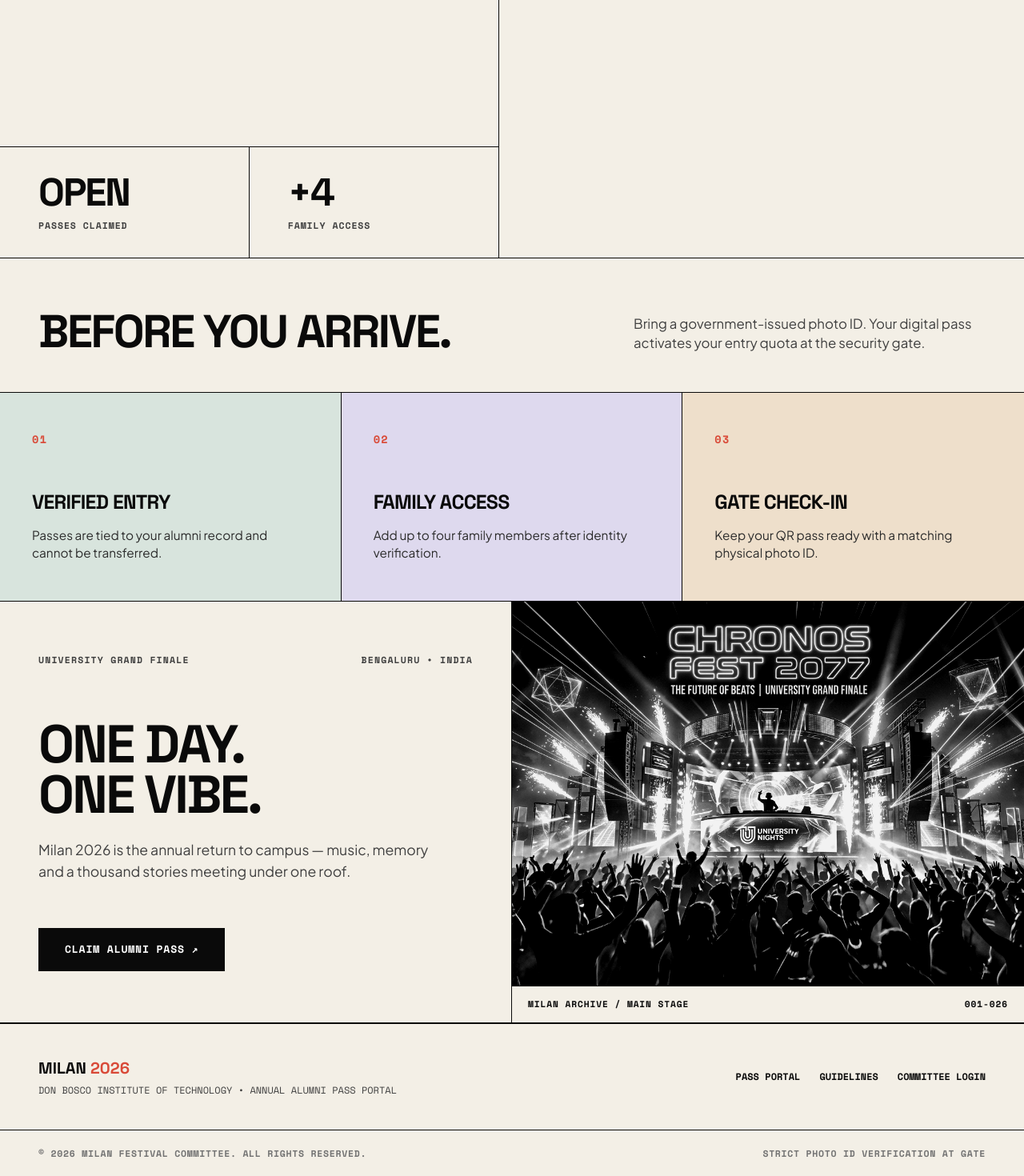
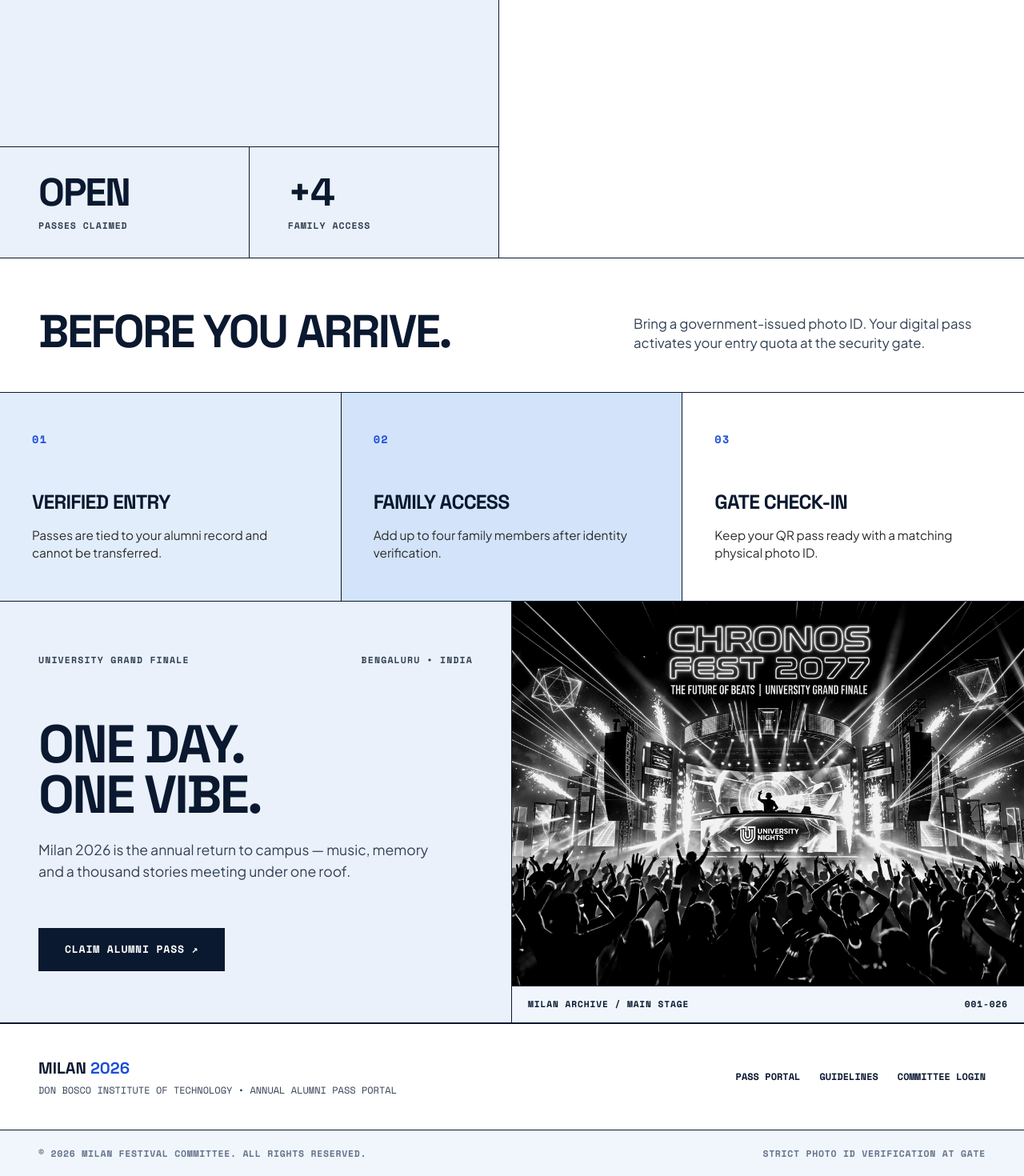
Before and after one commit to strixdominator/chronos-fest-portal, a Next.js app: page / in a window 1280 px wide. Shown: the part 477-1947 px from the top of the page at 80% size. Built offline with nearby package versions, Linux system fonts and the light colour scheme.

Commit message:
style: update palette to DBIT blue and white half-shade architectural theme

```diff
--- a/src/app/globals.css
+++ b/src/app/globals.css
@@ -1,26 +1,32 @@
 @import url('https://fonts.googleapis.com/css2?family=Plus+Jakarta+Sans:wght@400;500;600;700;800&family=Space+Grotesk:wght@500;600;700;800;900&family=Space+Mono:wght@400;700&display=swap');
 
 :root {
-  /* Sharp-Edged Swiss Brutalist Color System */
-  --bg-page: #f3efe6;
+  /* DBIT Blue & White Sharp Architectural System */
+  --bg-page: #f8fafc;
+  --bg-blue-tint: #eaf1fb; /* Half blue shade */
+  --bg-blue-soft: #f1f6fd; /* Soft cool blue tint */
   --bg-card: #ffffff;
-  --bg-card-alt: #faf8f3;
-  --bg-black: #0a0a0a;
+  --bg-card-alt: #f1f5fa;
+  --bg-black: #0a192f; /* DBIT Deep Navy */
 
-  --text-main: #0a0a0a;
-  --text-secondary: #404040;
-  --text-muted: #737373;
+  --text-main: #0a192f; /* Deep Navy */
+  --text-secondary: #334155; /* Slate */
+  --text-muted: #64748b; /* Muted Slate */
   --text-light: #ffffff;
 
-  --border-black: #0a0a0a;
-  --border-subtle: rgba(10, 10, 10, 0.15);
+  --border-black: #0a192f; /* Sharp 1px Deep Navy border */
+  --border-subtle: rgba(10, 25, 47, 0.15);
 
-  /* Muted Architectural Accents from Figma */
-  --accent-coral: #d94a38;
-  --accent-coral-subtle: rgba(217, 74, 56, 0.12);
-  --accent-lilac: #ded9ee;
-  --accent-sage: #d8e4dd;
-  --accent-ochre: #eedfcb;
+  /* DBIT Royal & Ice Blue Accents */
+  --accent-blue: #1d4ed8; /* DBIT Royal Blue */
+  --accent-coral: #1d4ed8; /* DBIT Royal Blue accent */
+  --accent-blue-subtle: rgba(29, 78, 216, 0.12);
+  --accent-navy: #0f2b5c;
+
+  /* 3-Card Section Blue Shades */
+  --card-blue-1: #e2edfc; /* Ice Blue */
+  --card-blue-2: #d2e3fa; /* Soft Slate/Sky Blue */
+  --card-blue-3: #ffffff; /* Crisp White */
 
   /* Status Colors */
   --status-approved: #0e8a5a;
@@ -420,7 +426,7 @@ html, body {
   flex-direction: column;
   justify-content: space-between;
   border-right: 1px solid var(--border-black);
-  background: var(--bg-page);
+  background: var(--bg-blue-tint); /* Half blue shade */
 }
 
 .neo-hero-left-content {
@@ -450,7 +456,7 @@ html, body {
   display: grid;
   grid-template-columns: 1fr 1fr;
   border-top: 1px solid var(--border-black);
-  background: var(--bg-page);
+  background: var(--bg-blue-tint);
 }
 
 .neo-hero-stat-cell {
@@ -483,7 +489,7 @@ html, body {
 
 .neo-hero-right {
   padding: 56px 48px;
-  background: var(--bg-page);
+  background: #ffffff; /* Half white shade */
   display: flex;
   align-items: flex-start;
   justify-content: center;
@@ -494,10 +500,12 @@ html, body {
   max-width: 560px;
   background: #ffffff;
   border: 1px solid var(--border-black);
+  box-shadow: 4px 4px 0px 0px var(--border-black);
 }
 
 .neo-portal-body {
   padding: 36px 36px;
+  background: #ffffff;
 }
 
 /* ==========================================================================
@@ -505,7 +513,7 @@ html, body {
    ========================================================================== */
 .before-arrive-section {
   border-bottom: 1px solid var(--border-black);
-  background: var(--bg-page);
+  background: #ffffff;
 }
 
 .before-arrive-header {
@@ -515,6 +523,7 @@ html, body {
   gap: 32px;
   padding: 64px 48px 48px;
   border-bottom: 1px solid var(--border-black);
+  background: #ffffff;
 }
 
 .before-arrive-title {
@@ -553,15 +562,15 @@ html, body {
 }
 
 .before-arrive-card.card-sage {
-  background: var(--accent-sage);
+  background: var(--card-blue-1); /* Ice blue */
 }
 
 .before-arrive-card.card-lilac {
-  background: var(--accent-lilac);
+  background: var(--card-blue-2); /* Soft Sky/Royal blue tint */
 }
 
 .before-arrive-card.card-ochre {
-  background: var(--accent-ochre);
+  background: var(--card-blue-3); /* Crisp white */
 }
 
 .before-arrive-card-num {
@@ -596,7 +605,7 @@ html, body {
   display: grid;
   grid-template-columns: 1fr 1fr;
   border-bottom: 1px solid var(--border-black);
-  background: var(--bg-page);
+  background: #ffffff;
 }
 
 .manifesto-left {
@@ -605,6 +614,7 @@ html, body {
   flex-direction: column;
   justify-content: space-between;
   border-right: 1px solid var(--border-black);
+  background: var(--bg-blue-tint); /* Half blue shade */
 }
 
 .manifesto-top-meta {
@@ -666,7 +676,7 @@ html, body {
   align-items: center;
   justify-content: space-between;
   padding: 14px 20px;
-  background: var(--bg-page);
+  background: var(--bg-blue-soft);
   border-top: 1px solid var(--border-black);
   font-family: var(--font-mono);
   font-size: 0.7rem;
@@ -680,7 +690,7 @@ html, body {
    FOOTER (SHARP EDITORIAL)
    ========================================================================== */
 .neo-footer {
-  background: var(--bg-page);
+  background: #ffffff;
   border-top: 1px solid var(--border-black);
 }
 
@@ -690,6 +700,7 @@ html, body {
   align-items: center;
   padding: 40px 48px;
   border-bottom: 1px solid var(--border-black);
+  background: #ffffff;
 }
 
 .neo-footer-bottom {
@@ -703,6 +714,7 @@ html, body {
   color: var(--text-muted);
   text-transform: uppercase;
   letter-spacing: 0.06em;
+  background: var(--bg-blue-soft);
 }
 
 /* ==========================================================================
```
